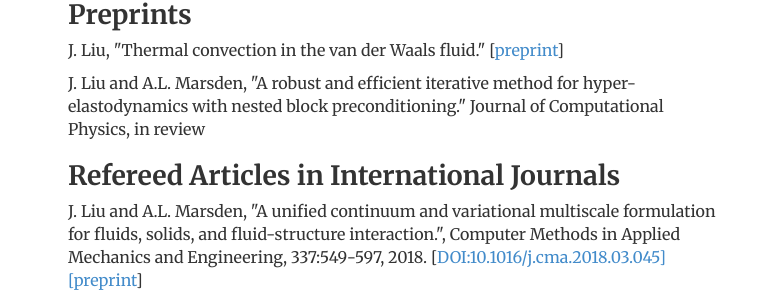
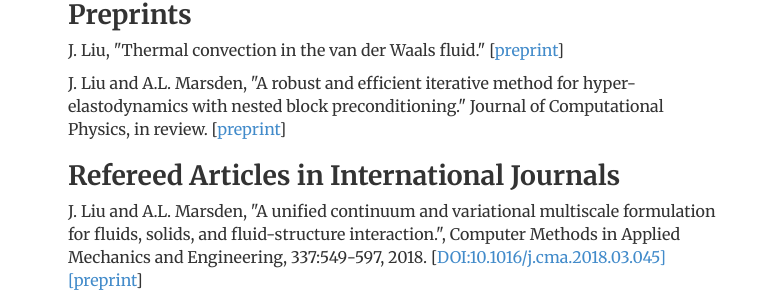
Before and after one commit to ju-liu/ju-liu.github.io, a Jekyll site: the page built from research/index.html, in a window 1280 px wide. Shown: the part 261-564 px from the top of the page, without its empty margins (248-1031 px from the left). Built offline with Jekyll 4.4.1, drawn with Linux system fonts in a browser that asks for light colours; nearby versions of some CDN libraries; library files that are not in the unit come from our copies; comment, search, counter and statistics services are not loaded.

Commit message:
preprint in

```diff
--- a/research/index.html
+++ b/research/index.html
@@ -21,7 +21,7 @@
 
   <p>J. Liu and A.L. Marsden, "A robust and efficient iterative method for
   hyper-elastodynamics with nested block preconditioning." Journal of
-  Computational Physics, in review</p>
+  Computational Physics, in review. [<a href="https://arxiv.org/abs/1809.06350">preprint</a>]</p>
 
 
   <h2>Refereed Articles in International Journals</h2>
```
